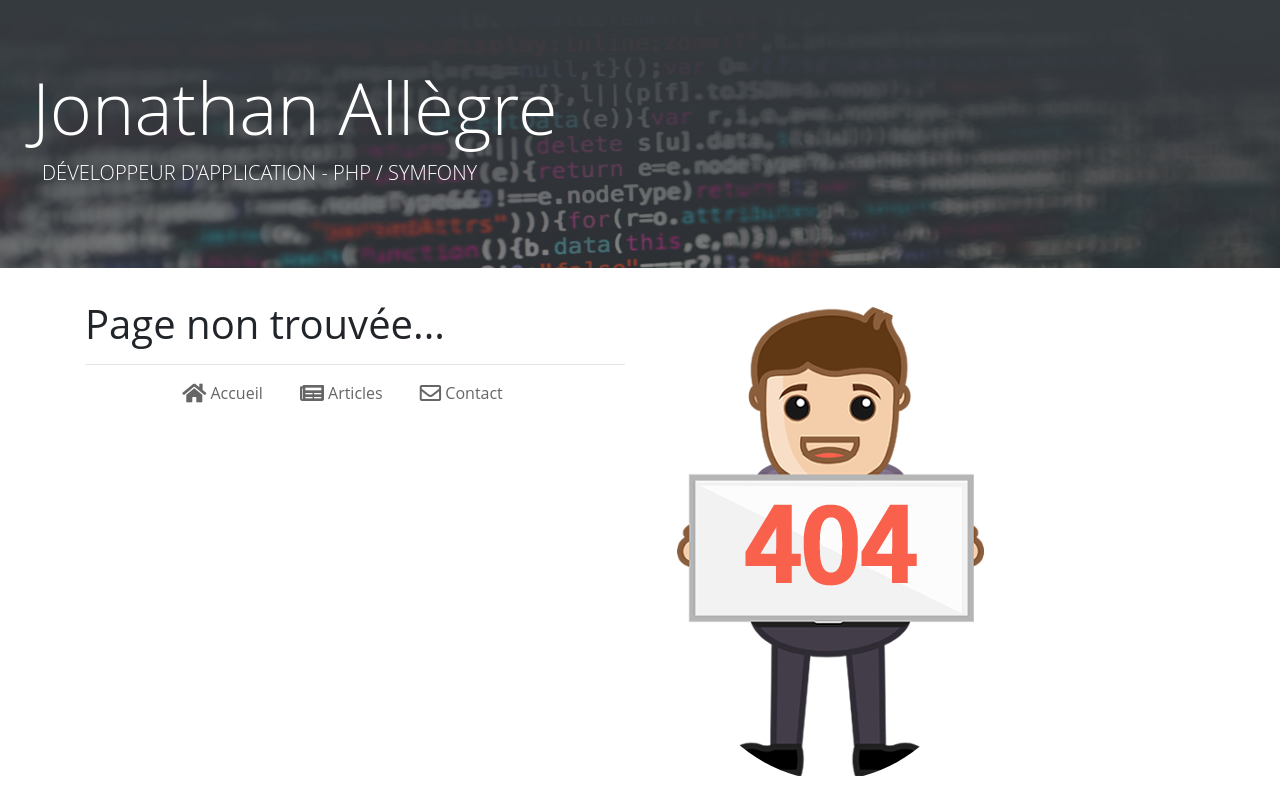
After one commit to JonathanAllegre/MyFirstBlogOC, a PHP site: template templates/error/notFound.html.twig in a window 1280 px wide. The commit adds this page. Run offline with PHP 8.4, Linux system fonts and the light colour scheme; the template is opened without the code that fills it, so the values that code supplies are empty; some libraries are stand-ins or nearby versions.

Commit message:
Build Not Found Page #28

```diff
--- a/public/css/style.css
+++ b/public/css/style.css
@@ -141,9 +141,10 @@ a:hover{
 .containerFooter{
     background-color:#f6f6f6;
     padding-bottom:25px;
-
 }
 .footer{
     padding-top:10px;
     text-align: center;
 }
+
+/* ERROR PAGE */
--- a/src/controller/AppController.php
+++ b/src/controller/AppController.php
@@ -39,7 +39,7 @@ class AppController
         $this->app = $app;
 
         // REDIRECT IF USER IS NOT ADMIN
-        if ($requestParameters->getBundle() === "backend") {
+        if ($requestParameters->getBundle() && $requestParameters->getBundle() === "backend") {
             if (!$checkPermissions->isAdmin()) {
                 $response = new RedirectResponse($linkBuilder->getLink('Home'));
                 return $response->send();
--- a/src/controller/error/ErrorController.php
+++ b/src/controller/error/ErrorController.php
@@ -8,13 +8,15 @@
 
 namespace App\controller\error;
 
+
+use App\controller\AppController;
 use Symfony\Component\HttpFoundation\Response;
 
-class ErrorController
+class ErrorController extends AppController
 {
     public function notFound()
     {
-        $reponse = new Response('page non trouvée');
+        $reponse = new Response($this->render('error/notFound.html.twig'));
 
         $reponse->send();
     }
--- a/src/services/PostServices/UpdatePost.php
+++ b/src/services/PostServices/UpdatePost.php
@@ -50,7 +50,7 @@ class UpdatePost
 
         // IF DELETE IN BDD OK
         if (!$this->manager->getPictureManager()->delete($formData['deleteImg'])) {
-            $this->flash->set('warning', "Une erreru est survenue pendant la suppression de l'image en base");
+            $this->flash->set('warning', "Une erreur est survenue pendant la suppression de l'image en base");
             return false;
         }
 
--- /dev/null
+++ b/templates/error/notFound.html.twig
@@ -0,0 +1,35 @@
+<!doctype html>
+<html lang="fr">
+<head>
+    <meta charset="utf-8">
+    <meta name="viewport" content="width=device-width, initial-scale=1">
+    <!-- bootstrap -->
+    <link rel="stylesheet" href="{{ publicFolder }}/bootstrap/bootstrap.min.css">
+    <link rel="stylesheet" href="{{ publicFolder }}/css/style.css">
+    <!-- font-awesome -->
+    <link rel="stylesheet" href="https://use.fontawesome.com/releases/v5.0.8/css/all.css" integrity="sha384-3AB7yXWz4OeoZcPbieVW64vVXEwADiYyAEhwilzWsLw+9FgqpyjjStpPnpBO8o8S" crossorigin="anonymous">
+</head>
+<body>
+<div class="jumbotron headerIndex">
+    <h1 class="display-3">Jonathan Allègre</h1>
+    <p class="lead">DÉVELOPPEUR D'APPLICATION - PHP / SYMFONY</p>
+</div>
+<div class="container">
+
+    <div class="row">
+        <div class="col-6">
+            <h1>Page non trouvée...</h1>
+            <hr>
+            <div class="text-center">
+                <li class="list-inline-item socialIcon"><a href="{{ LinkBuilder.getLink("Home") }}"><i class="fas fa-home fa-lg"></i> Accueil</a></li>
+                <li class="list-inline-item socialIcon"><a href="{{ LinkBuilder.getLink("PostList") }}"><i class="fas fa-newspaper fa-lg"></i> Articles</a></li>
+                <li class="list-inline-item socialIcon"><a href="{{ LinkBuilder.getLink("Home") }}#contact"><i class="far fa-envelope fa-lg"></i> Contact</a></li>
+            </div>
+        </div>
+        <div class="col-6">
+            <img src="{{ publicFolder }}/img/banner.png" class="rounded-circle" alt="">
+        </div>
+    </div>
+</div>
+</body>
+</html>
```
Also changed, not shown: src/services/Routes.php (+8 -2 lines), public/img/banner.png (added).
